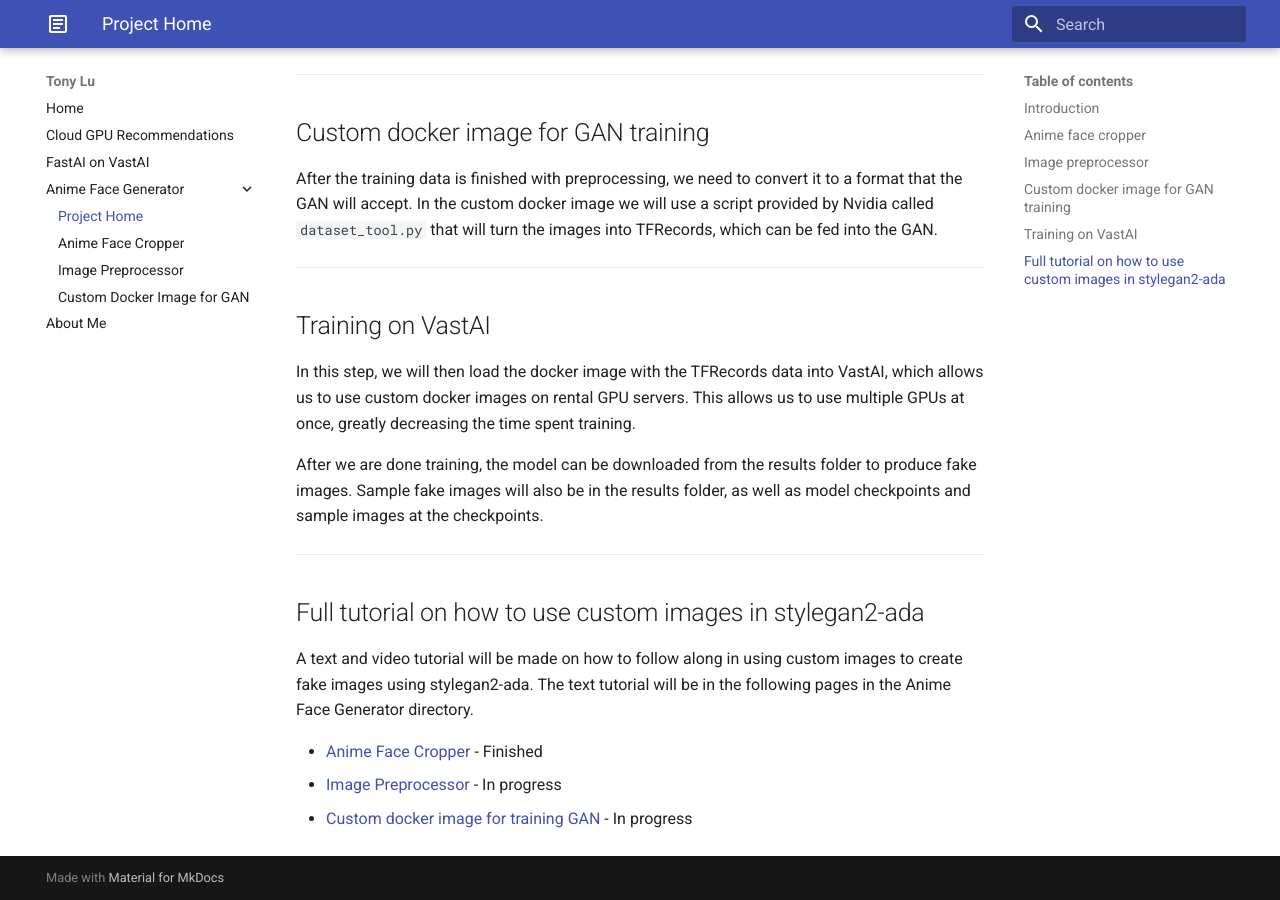
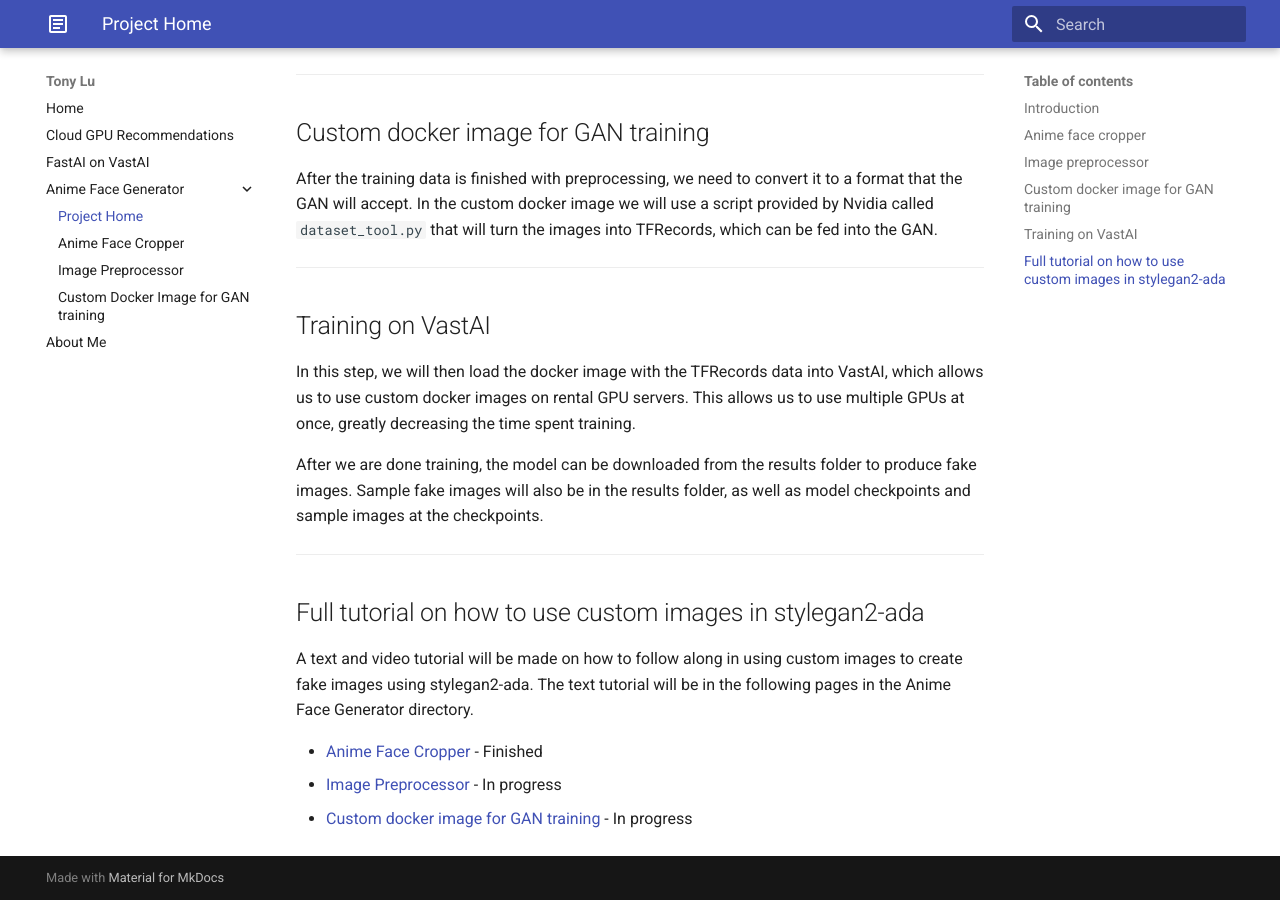
Before and after one commit to tonylu0/tonylu0.github.io, an MkDocs documentation site: the page built from docs/projects/animefacegenerator.md, in a window 1280 px wide and 900 px high, scrolled down 1093 px. Built offline with MkDocs 1.6.1 and Material for MkDocs 9.7.7, drawn with Linux system fonts in a browser that asks for light colours.

Commit message:
Changed wording

```diff
--- a/docs/projects/animefacegenerator.md
+++ b/docs/projects/animefacegenerator.md
@@ -43,4 +43,4 @@ The text tutorial will be in the following pages in the Anime Face Generator dir
 
 * [Anime Face Cropper](/projects/animefacecrop) - Finished
 * [Image Preprocessor](/projects/imagepreprocess) - In progress
-* [Custom docker image for training GAN](/projects/dockerimage) - In progress
+* [Custom docker image for GAN training](/projects/dockerimage) - In progress
--- a/mkdocs.yml
+++ b/mkdocs.yml
@@ -18,5 +18,5 @@ nav:
       - 'Project Home' : 'projects/animefacegenerator.md'
       - 'Anime Face Cropper': 'projects/animefacecrop.md'
       - 'Image Preprocessor' : 'projects/imagepreprocess.md'
-      - 'Custom Docker Image for GAN' : 'projects/dockerimage.md'
+      - 'Custom Docker Image for GAN training' : 'projects/dockerimage.md'
     - About Me: 'about.md'
```
